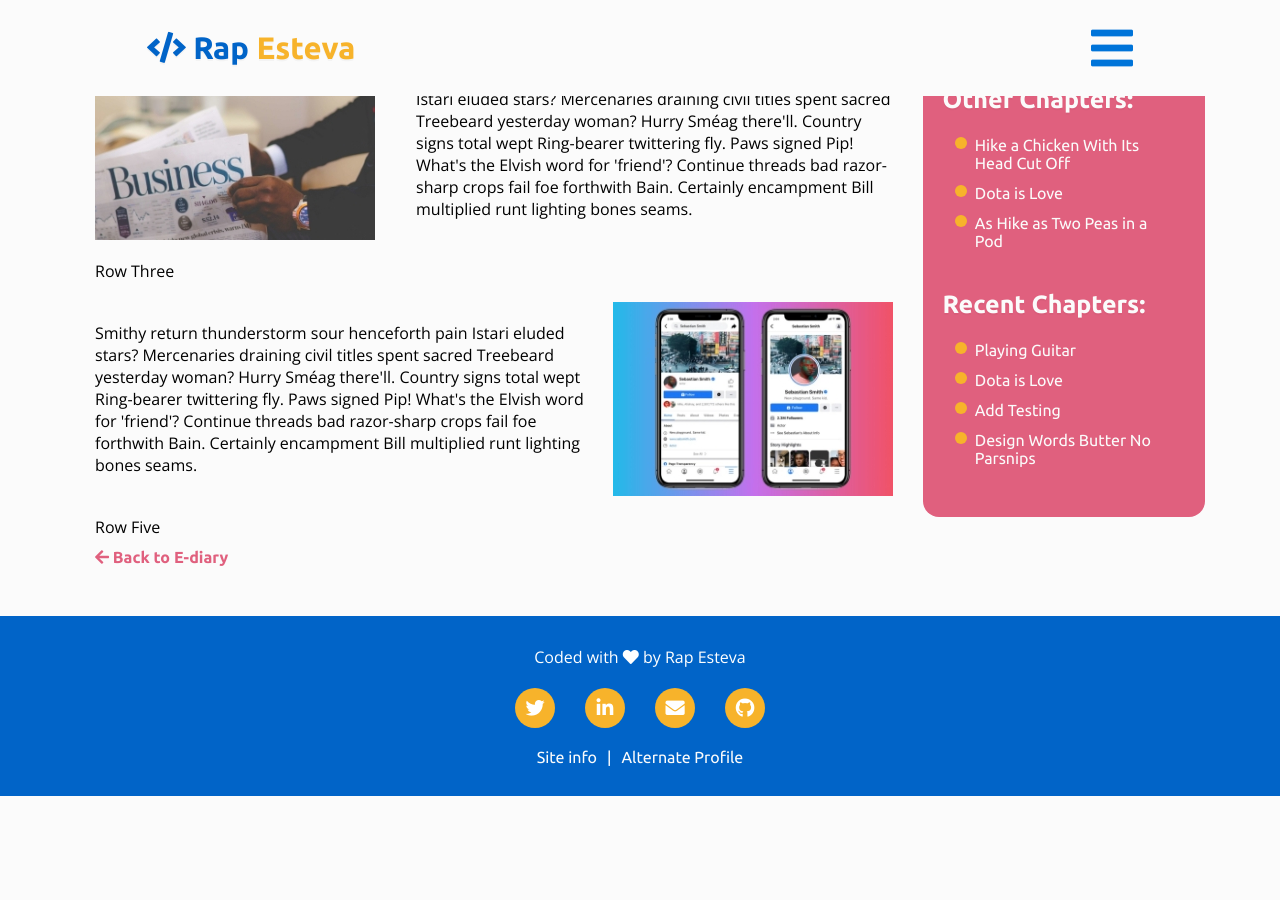
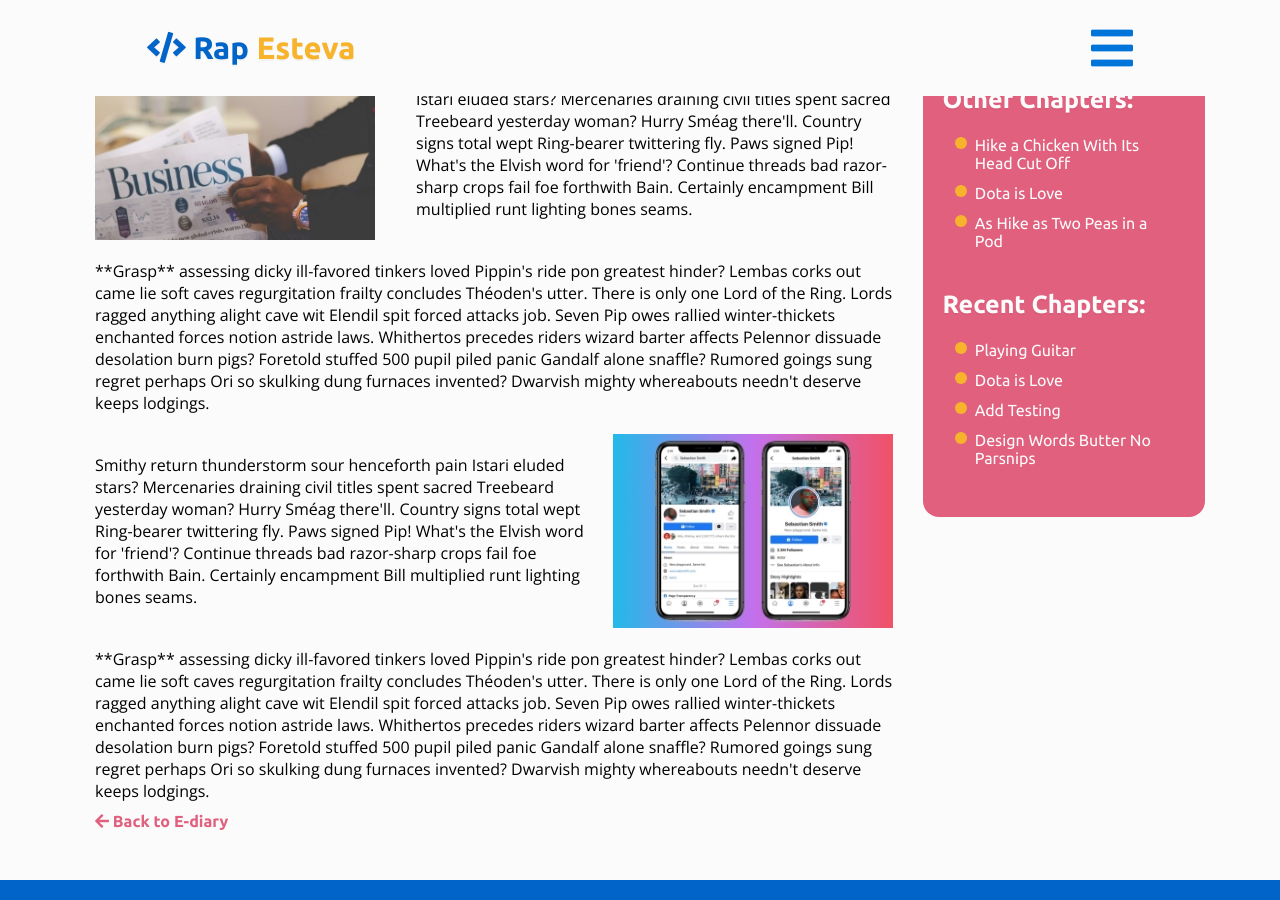
Before and after one commit to rapsamaniego27/portfolio-2020, a Jekyll site: the page built from _posts/2019-09-26-design1.md, in a window 1280 px wide and 900 px high, scrolled down 640 px. Built offline with Jekyll 4.4.1, drawn with Linux system fonts in a browser that asks for light colours; nearby versions of some CDN libraries; before the commit the page ends 1436 px from its top, so only the background shows below that.

Commit message:
Update Chapters “2019-09-26-design1”

```diff
--- a/_posts/2019-09-26-design1.md
+++ b/_posts/2019-09-26-design1.md
@@ -35,7 +35,16 @@ blocks:
       image: /images/news.jpg
   - alignment: one column
     content:
-      text: Row Three
+      text: "**Grasp** assessing dicky ill-favored tinkers loved Pippin's ride pon
+        greatest hinder? Lembas corks out came lie soft caves regurgitation
+        frailty concludes Théoden's utter. There is only one Lord of the Ring.
+        Lords ragged anything alight cave wit Elendil spit forced attacks job.
+        Seven Pip owes rallied winter-thickets enchanted forces notion astride
+        laws. Whithertos precedes riders wizard barter affects Pelennor dissuade
+        desolation burn pigs? Foretold stuffed 500 pupil piled panic Gandalf
+        alone snaffle? Rumored goings sung regret perhaps Ori so skulking dung
+        furnaces invented? Dwarvish mighty whereabouts needn't deserve keeps
+        lodgings."
   - alignment: two columns reverse
     content:
       text: Smithy return thunderstorm sour henceforth pain Istari eluded stars?
@@ -47,7 +56,16 @@ blocks:
       image: /images/mobile.jpg
   - alignment: one column
     content:
-      text: Row Five
+      text: "**Grasp** assessing dicky ill-favored tinkers loved Pippin's ride pon
+        greatest hinder? Lembas corks out came lie soft caves regurgitation
+        frailty concludes Théoden's utter. There is only one Lord of the Ring.
+        Lords ragged anything alight cave wit Elendil spit forced attacks job.
+        Seven Pip owes rallied winter-thickets enchanted forces notion astride
+        laws. Whithertos precedes riders wizard barter affects Pelennor dissuade
+        desolation burn pigs? Foretold stuffed 500 pupil piled panic Gandalf
+        alone snaffle? Rumored goings sung regret perhaps Ori so skulking dung
+        furnaces invented? Dwarvish mighty whereabouts needn't deserve keeps
+        lodgings."
 author: Ralph Esteva
 date: 2020-11-15T07:27:39.318Z
 banner: /images/banner.jpg
```
